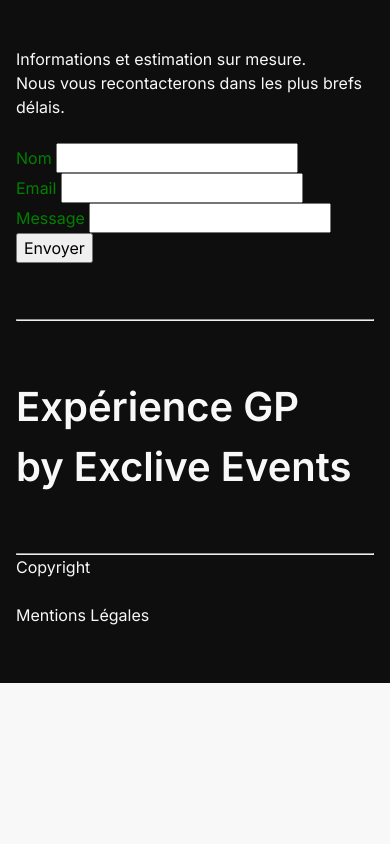
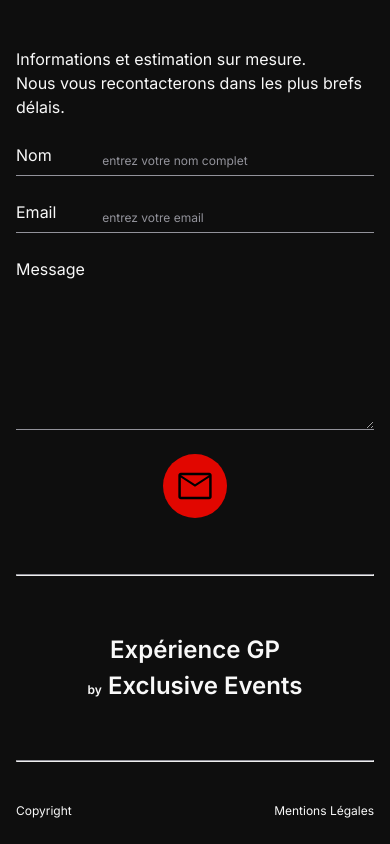
Before and after one commit to pamplito/Experience-GP-Monaco, a plain HTML site: page index.html in a window 390 px wide. Shown: the part 4033-4877 px from the top of the page. Before the commit the page ends 4716 px from the top, so only its background shows below. Drawn offline with Linux system fonts and the light colour scheme.

Commit message:
Add files via upload
Html et CSS mobile presque terminé.
Ajout Icône mail pour le formulaire

```diff
--- a/index.html
+++ b/index.html
@@ -21,7 +21,7 @@
       <!-- ========== Hero Section ==========-->
       <section class="section-hero">
         <backroung-image>
-          <video class="hero-video cover">
+          <video class="hero-video cover" autoplay loop>
             <!-- autoplay loop -->
             <source src="./Video/GP Pluie.webm" />
           </video>
@@ -145,35 +145,69 @@
           Informations et estimation sur mesure. <br />
           Nous vous recontacterons dans les plus brefs délais.
         </p>
-        <form action="https://formsubmit.co/your@email.com" method="POST">
-          <div>
-            <label for="">Nom</label>
-            <input type="text" name="name" required />
+        <form
+          action="https://formsubmit.co/your@email.com"
+          method="POST"
+          class="form-grid"
+        >
+          <div class="input-style">
+            <label for="nameinput">Nom</label>
+            <input
+              type="text"
+              name="name"
+              id="nameinput"
+              placeholder="entrez votre nom complet"
+              required
+            />
           </div>
 
-          <div>
-            <label for="">Email</label>
-            <input type="email" name="email" required />
+          <div class="input-style">
+            <label for="emailinput">Email</label>
+            <input
+              type="email"
+              name="email"
+              id="emailinput"
+              placeholder="entrez votre email"
+              inputmode="email"
+              required
+            />
           </div>
 
-          <div>
-            <label for="">Message</label>
-            <input type="text" />
+          <div class="input-style">
+            <label for="messageinput">Message</label>
+            <textarea
+              name="message"
+              placeholder="posez nous toutes vos questions"
+              id="messageinput"
+              rows="7"
+            >
+            </textarea>
           </div>
 
-          <button type="submit">Envoyer</button>
+          <button class="btn-submit" type="submit">
+            <img src="./Image/mail.svg" alt="" />
+          </button>
         </form>
       </section>
 
       <!-- ========== FOOTER ========== -->
-      <footer class="dark-theme | padding-bottom-m section-padding-inline">
+      <footer class="dark-theme | section-padding-inline">
         <hr / class="space-b-m">
 
-        <h2>Expérience GP <br />by Exclive Events</h2>
+        <h2 class="txt-alg-center">
+          Expérience GP <br />
+          <span class="fs-style-xs">by</span>
+          <a href="https://www.exclusive-events.mc/" target="_blank"
+            >Exclusive Events</a
+          >
+        </h2>
 
         <hr />
-        <p>Copyright</p>
-        <a href="#">Mentions Légales</a>
+
+        <div class="footer-menu flex-space-between">
+          <p>Copyright</p>
+          <a href="#">Mentions Légales</a>
+        </div>
       </footer>
     </main>
   </body>
--- a/style.css
+++ b/style.css
@@ -81,6 +81,7 @@
 /* ========== CUSTOM PROPERTIES ========== */
 :root {
   /* fonts */
+  --fs-xs: 0.75rem;
   --fs-button: 0.875rem;
   --fs-body: 1rem;
   --fs-heading-s: 1.125rem;
@@ -135,6 +136,11 @@
 .center {
   display: flex;
   justify-content: center;
+}
+
+.flex-space-between {
+  display: flex;
+  justify-content: space-between;
 }
 
 .txt-alg-right {
@@ -296,5 +302,104 @@
 /* ---------- CONTACT SECTION ---------- */
 
 form {
-  color: green;
+  color: var(--clr-neutral-100);
 }
+
+.form-grid {
+  display: grid;
+  gap: 1.5rem;
+}
+
+label {
+  width: 25%;
+}
+
+/* ... Input Styling ... */
+
+input {
+  height: 2rem;
+}
+
+input,
+textarea {
+  background: transparent;
+  color: var(--clr-neutral-100);
+
+  box-sizing: border-box;
+  width: 100%;
+
+  border: none;
+  border-radius: 0.2rem;
+
+  outline: none;
+}
+
+input::placeholder,
+textarea::placeholder {
+  color: var(--clr-neutral-300);
+  font-size: 0.75rem;
+
+  transition: color 0.3s ease;
+}
+
+input:focus::placeholder,
+textarea:focus::placeholder {
+  color: transparent;
+}
+
+.input-style {
+  display: flex;
+  gap: 1rem;
+
+  border-bottom: 1px solid var(--clr-neutral-300);
+}
+
+textarea {
+}
+
+/* ... Submit Button ... */
+
+.btn-submit {
+  font-family: inherit;
+  background-color: var(--clr-accent-400);
+  border: none;
+  padding: 0.75rem;
+  margin: auto;
+
+  cursor: pointer;
+
+  width: 4rem;
+  aspect-ratio: 1;
+
+  border-radius: 50%;
+
+  display: grid;
+  place-content: center;
+
+  transition: 0.1s ease-in-out;
+}
+
+.btn-submit:hover,
+.btn-submit:focus {
+  transform: scale(110%);
+}
+
+/* ---------- FOOTER ---------- */
+
+footer {
+  & h2 {
+    font-size: var(--fs-heading-m);
+  }
+
+  & hr {
+    margin-bottom: 2.5rem;
+  }
+}
+
+.fs-style-xs {
+  font-size: var(--fs-xs);
+}
+
+.footer-menu {
+  font-size: var(--fs-xs);
+}
```
Also changed, not shown: Image/mail.svg (added), Image/mark_email.svg (added), Image/send.svg (added).
